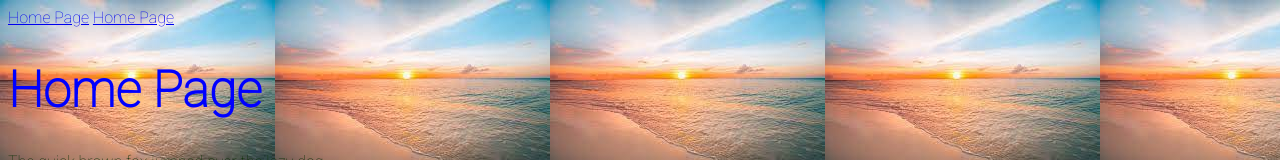
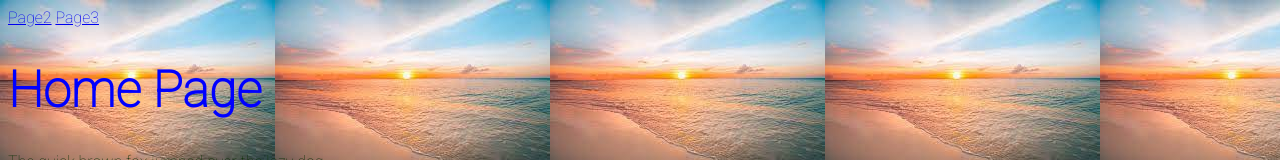
Before and after one commit to Mai675/website, a plain HTML site: page index.html in a window 1280 px wide. Shown: the top 160 px of the page. Drawn offline with Linux system fonts and the light colour scheme.

Commit message:
Add files via upload

```diff
--- a/index.html
+++ b/index.html
@@ -8,8 +8,8 @@
 </head>
 <body>
 
-    <a href="page2.html">Home Page</a>
-    <a href="page3.html">Home Page</a>
+    <a href="page2.html">Page2</a>
+    <a href="page3.html">Page3</a>
 
 
 
```
Also changed, not shown: page2.html (+1 -1 lines).
